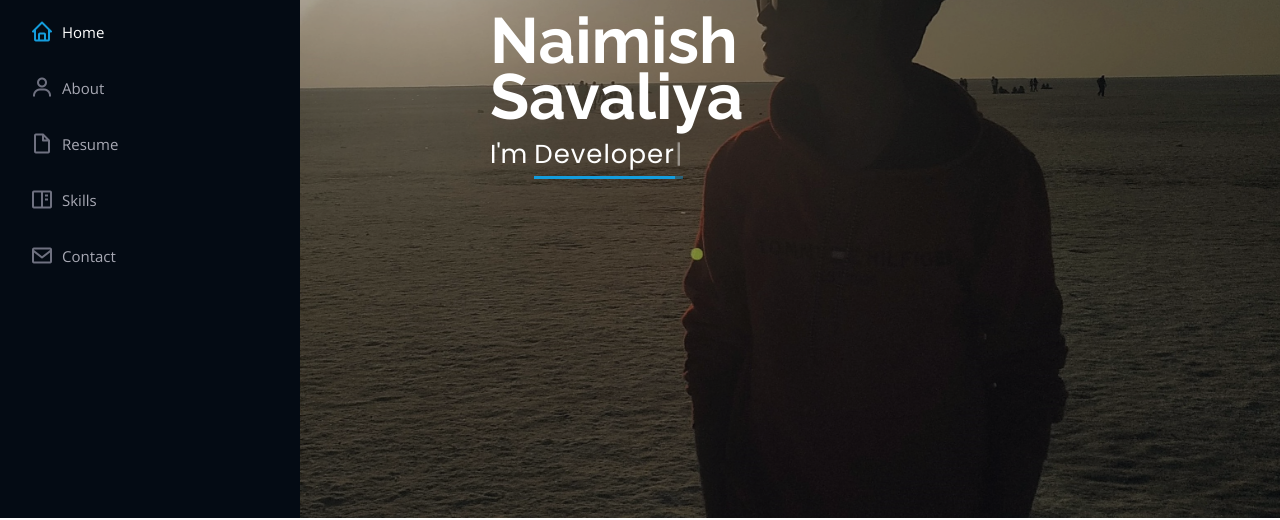
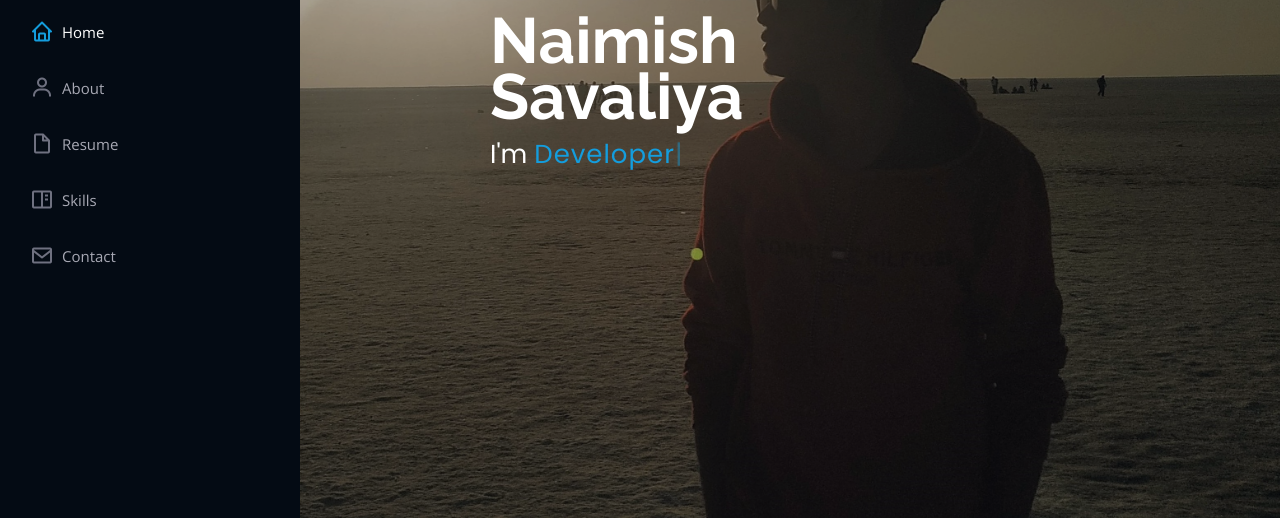
Before and after one commit to NHSavaliya/NHSavaliya, a plain HTML site: page index.html in a window 1280 px wide. Shown: the part 282-802 px from the top of the page. Drawn offline with nearby package versions, Linux system fonts and the light colour scheme.

Commit message:
Update style.css

```diff
--- a/assets/css/style.css
+++ b/assets/css/style.css
@@ -230,10 +230,10 @@ h1, h2, h3, h4, h5, h6 {
   font-family: "Poppins", sans-serif;
 }
 #hero p span {
-  color: #fff;
+  color: #149ddd;
   padding-bottom: 4px;
   letter-spacing: 1px;
-  border-bottom: 3px solid #149ddd;
+
 }
 @media (min-width: 1024px) {
   #hero {
```
